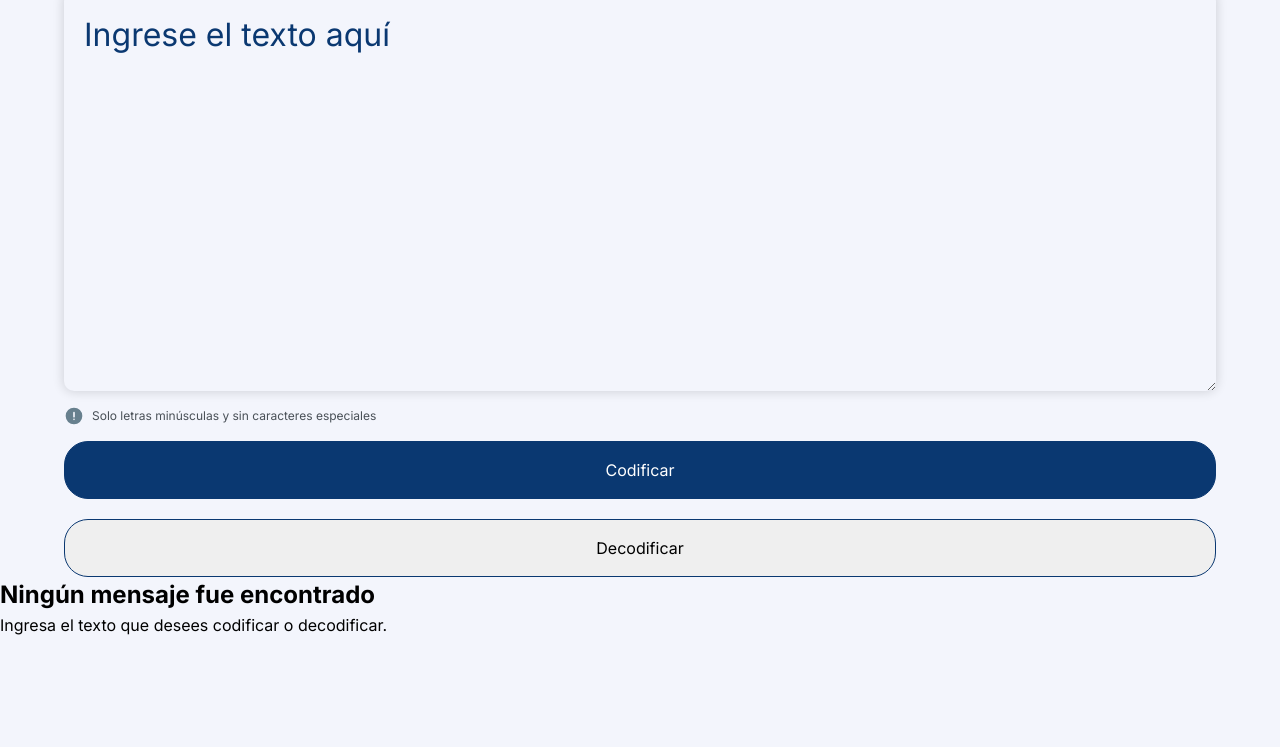
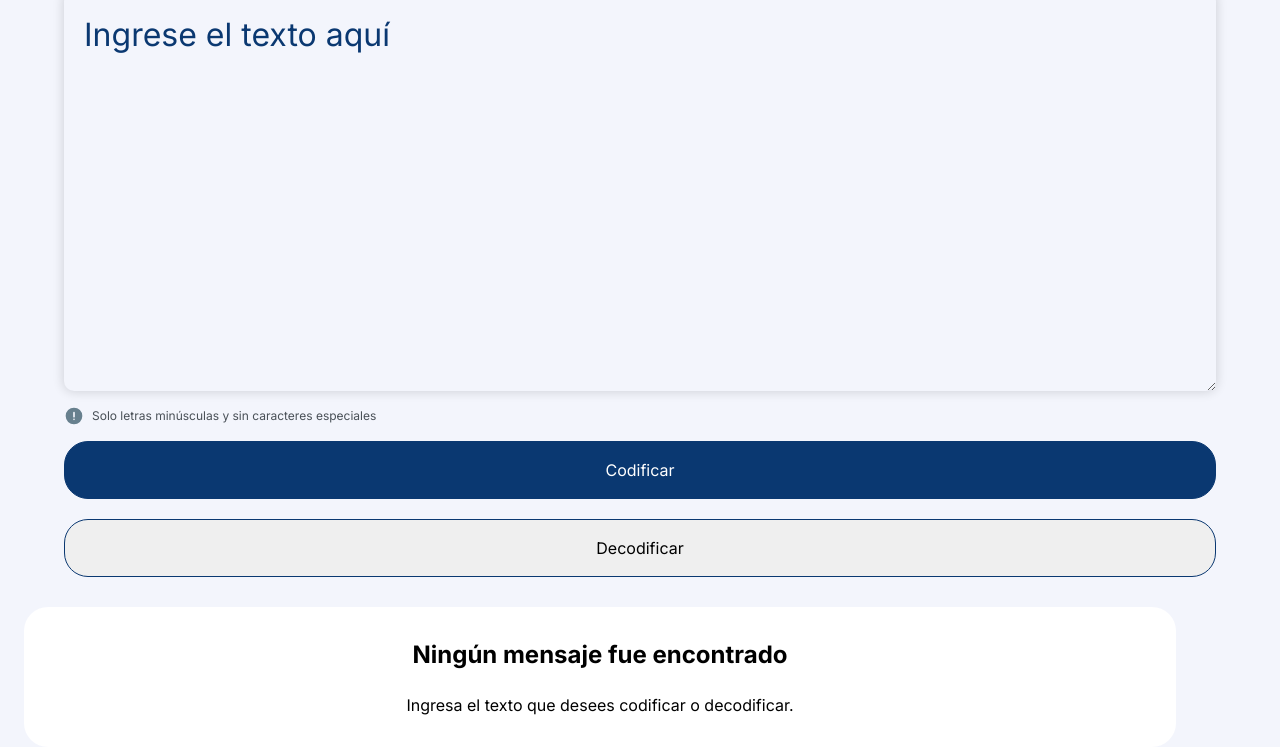
Before and after one commit to MarcosLopezM/ChallengeONE-PrincipianteEnProgramacion, a website built with Vite: page index.html in a window 1280 px wide. Shown: the part 87-834 px from the top of the page. Built offline with nearby package versions, Linux system fonts and the light colour scheme.

Commit message:
Adding style to display section

```diff
--- a/index.html
+++ b/index.html
@@ -17,7 +17,7 @@
         </nav>
     </header>
     <main>
-        <section class="enconder">
+        <section class="encoder">
             <textarea placeholder="Ingrese el texto aquí" class="encoder__message"></textarea>
 
             <div class="encoder__warning">
@@ -31,9 +31,9 @@
             </div>
         </section>
 
-        <section>
-            <h2>Ningún mensaje fue encontrado</h2>
-            <p>Ingresa el texto que desees codificar o decodificar.</p>
+        <section class="display">
+            <h2 class="display__title">Ningún mensaje fue encontrado</h2>
+            <p class="display__txt">Ingresa el texto que desees codificar o decodificar.</p>
         </section>
     </main>
 </body>
--- a/styles/style.css
+++ b/styles/style.css
@@ -9,7 +9,7 @@ nav {
     margin: 15px;
 }
 
-.enconder {
+.encoder {
     display: flex;
     justify-content: center;
     align-items: center;
@@ -79,3 +79,20 @@ nav {
 .decode {
     border: 1px solid #0A3871;
 }
+
+.display {
+    display: flex;
+    justify-content: center;
+    align-items: center;
+    flex-direction: column;
+    gap: 20px;
+    width: 90vw;
+    margin: 30px 24px;
+    padding: 30px;
+    background-color: #ffffff;
+    border-radius: 24px;
+}
+
+.display > h2, .display > p {
+    text-align: center;
+}
```
